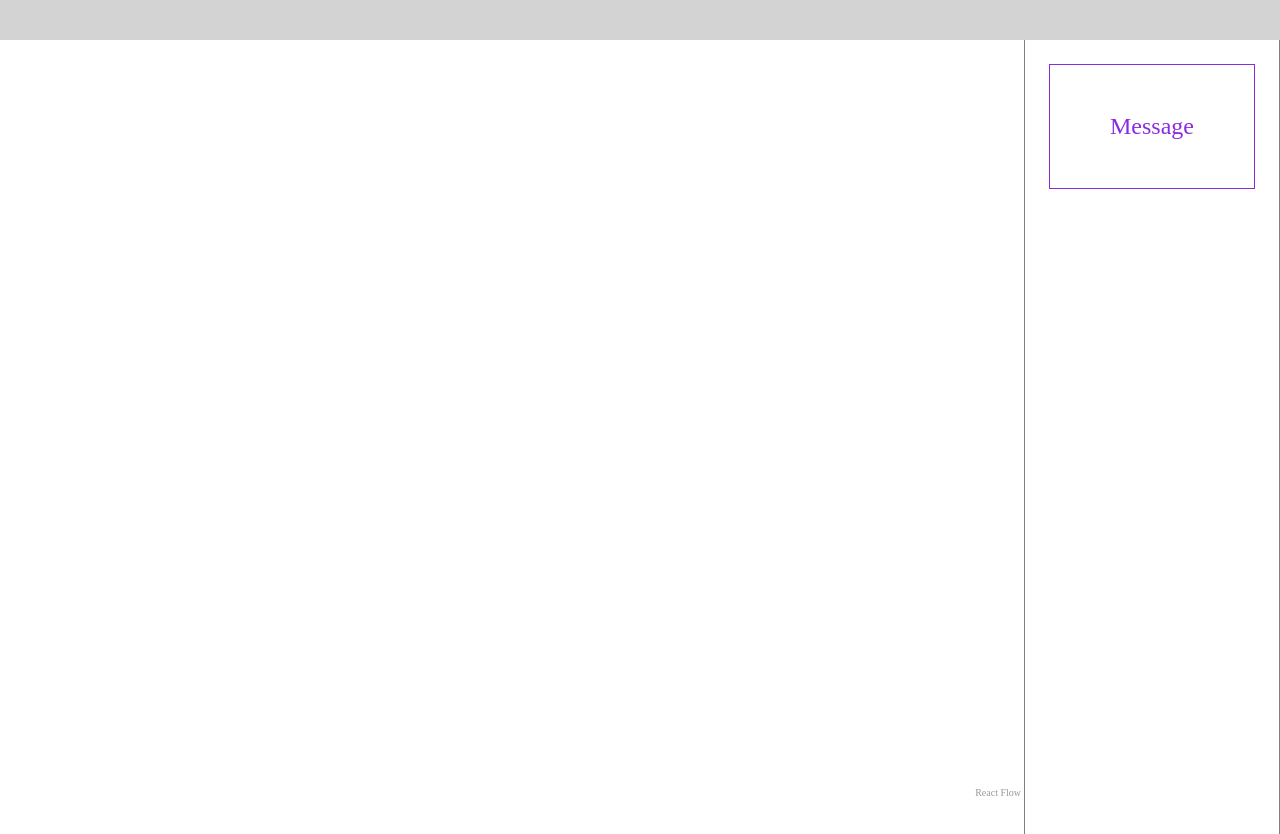
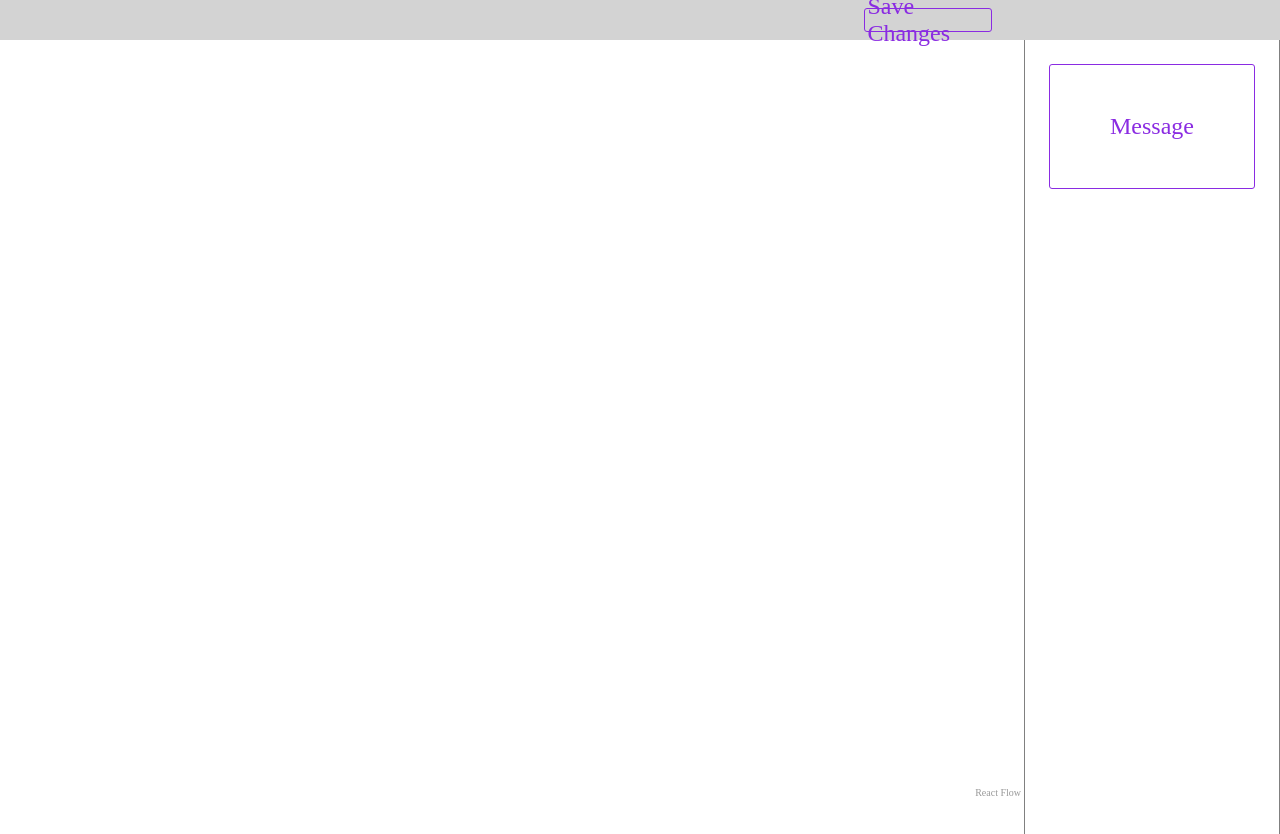
Before and after one commit to DNA5769/bitespeed-frontend-task, a React (Create React App) app: page / in a window 1280 px wide. Shown: the top 834 px of the page. Built offline with nearby package versions, Linux system fonts and the light colour scheme.

Commit message:
Added check before saving

```diff
--- a/src/App.css
+++ b/src/App.css
@@ -8,6 +8,9 @@
   width: 100vw;
   height: 5vh;
   background-color: lightgray;
+  display: flex;
+  justify-content: space-around;
+  padding: 0.5em 0;
 }
 
 .main {
@@ -30,6 +33,7 @@
   display: flex;
   justify-content: center;
   align-items: center;
+  border-radius: 3px;
 }
 
 .sb-text {
@@ -61,3 +65,33 @@
   top: 0.5em;
   cursor: pointer;
 }
+
+.header-save {
+  border: 1px solid blueviolet;
+  color: blueviolet;
+  padding: 0.1em;
+  padding-right: 1em;
+  font-size: 1.5rem;
+  width: 10vw;
+  cursor: pointer;
+  display: flex;
+  justify-content: center;
+  align-items: center;
+  border-radius: 3px;
+}
+
+.header-alert {
+  position: absolute;
+  top: 1em;
+  left: 40%;
+  color: black;
+  background-color: rgb(211, 72, 72);
+  padding: 1em 1em;
+  font-size: 1.3rem;
+  width: 15vw;
+  cursor: pointer;
+  display: flex;
+  justify-content: center;
+  align-items: center;
+  border-radius: 3px;
+}
--- a/src/App.js
+++ b/src/App.js
@@ -3,6 +3,7 @@ import { ReactFlow, applyNodeChanges, applyEdgeChanges, addEdge,
   useReactFlow,
   useNodesState,
   useEdgesState,
+  Position,
 } from '@xyflow/react';
 import '@xyflow/react/dist/style.css';
 import './App.css'
@@ -15,7 +16,21 @@ export default function App() {
   const [nodes, setNodes, onNodesChange] = useNodesState([]);
   const [edges, setEdges, onEdgesChange] = useEdgesState([]);
   const { screenToFlowPosition } = useReactFlow();
-  const { nodeId, setNodeId, sbMode, setSBMode, text, setText } = useDnD();
+  const { nodeId, setNodeId, sbMode, setSBMode, text, setText, setCheck } = useDnD();
+
+  useEffect(() => {
+    let l = new Set();
+    setNodes(nds => {
+      nds.map(node => l.add(node.id));
+      setEdges(eds => {
+        eds.map(edge => l.delete(edge.source));
+        setCheck(l.size <= 1);
+        return eds;
+      });
+      return nds;
+    });
+  }, [nodes, edges]);
+
 
   useEffect(() => {
     setNodes(nds => nds.map(node => {
@@ -72,6 +87,8 @@ export default function App() {
         id: `n${nodeId}`,
         position,
         data: { label: `Click to write message` },
+        sourcePosition: Position.Left,
+        targetPosition: Position.Right,
       };
       setNodeId(nodeId+1);
       setNodes((nds) => nds.concat(newNode));
--- a/src/DnDContext.js
+++ b/src/DnDContext.js
@@ -6,9 +6,11 @@ export const DnDProvider = ({ children }) => {
   const [nodeId, setNodeId] = useState(1);
   const [sbMode, setSBMode] = useState(null);
   const [text, setText] = useState("");
+  const [alert, setAlert] = useState(false);
+  const [check, setCheck] = useState(true);
 
   return (
-    <DnDContext.Provider value={{nodeId, setNodeId, sbMode, setSBMode, text, setText}}>
+    <DnDContext.Provider value={{nodeId, setNodeId, sbMode, setSBMode, text, setText, alert, setAlert, check, setCheck}}>
       {children}
     </DnDContext.Provider>
   );
--- a/src/Header.js
+++ b/src/Header.js
@@ -1,9 +1,30 @@
 import React from 'react';
+import { useDnD } from './DnDContext';
 
 const Header = () => {
+  const { alert, setAlert, check } = useDnD();
+  const onSave = () => {
+    if (!check)
+    {
+        setAlert(true);
+        setTimeout(() => {
+            setAlert(false);
+        }, "1000");
+    }
+  }
   return (
     <div className='header'>
-
+        <div></div>
+        <div></div>
+        <div></div>
+        {alert ? <div className='header-alert'>
+            <div>Cannot Save Flow</div>
+        </div> : <></>}
+        <div></div>
+        <div className='header-save' onClick={onSave}>
+            <div>Save Changes</div>
+        </div>
+        <div></div>
     </div>
   );
 }
```
